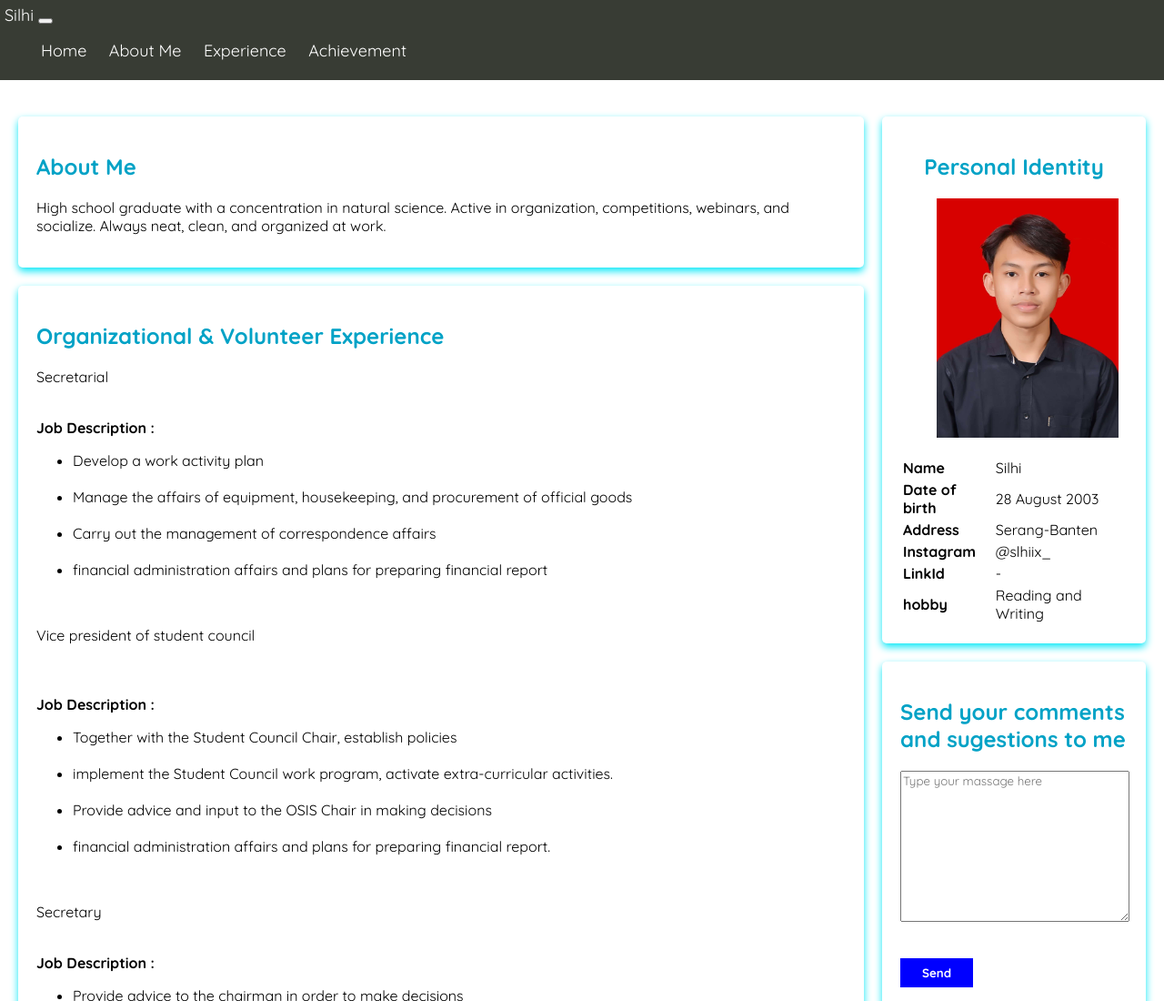
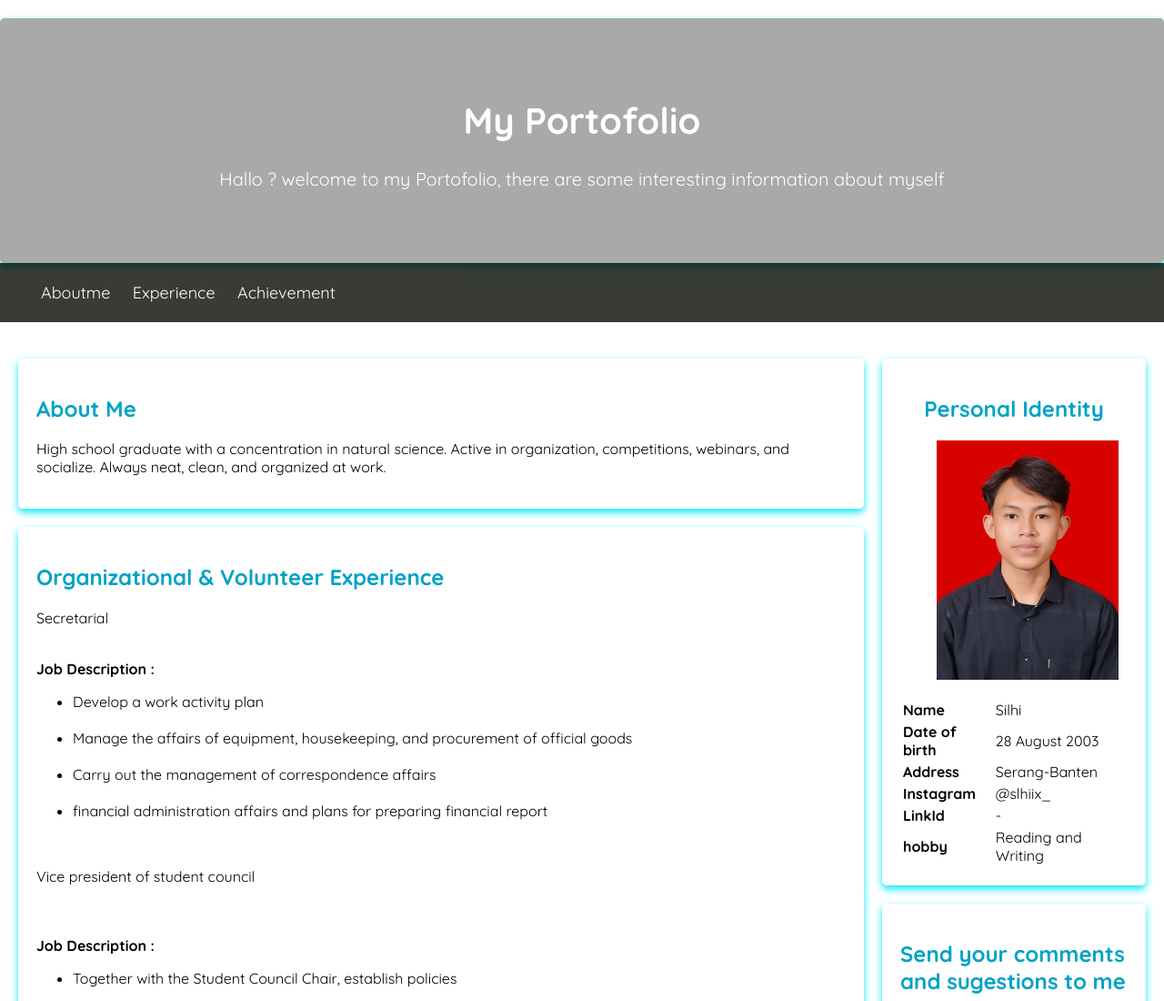
Before and after one commit to Silhi/sihiix_.github.io, a plain HTML site: page index.html in a window 1280 px wide. Shown: the top 1100 px of the page at 91% size. Drawn offline with nearby package versions, Linux system fonts and the light colour scheme.

Commit message:
Update index.html

```diff
--- a/index.html
+++ b/index.html
@@ -8,30 +8,17 @@
   </head>
   <body>
     <header>
-       <nav class="navbar navbar-expand-lg navbar-dark bg-dark shadow-sm">
-      <div class="container">
-        <a class="navbar-brand" href="#">Silhi</a>
-        <button class="navbar-toggler" type="button" data-bs-toggle="collapse" data-bs-target="#navbarNav" aria-controls="navbarNav" aria-expanded="false" aria-label="Toggle navigation">
-          <span class="navbar-toggler-icon"></span>
-        </button>
-        <div class="collapse navbar-collapse" id="navbarNav">
-          <ul class="navbar-nav ms-auto">
-            <li class="nav-item">
-              <a class="nav-link active" aria-current="page" href="#home">Home</a>
-            </li>
-            <li class="nav-item">
-              <a class="nav-link" href="#AboutMe">About Me</a>
-            </li>
-            <li class="nav-item">
-              <a class="nav-link" href="#Experience">Experience</a>
-            </li>
-            <li class="nav-item">
-              <a class="nav-link" href=""#MyAchievement">Achievement</a>
-            </li>
-          </ul>
-        </div>
+      <div class="jumbotron card">
+        <h1 data-aos="fade-up">My Portofolio</h1>
+        <p data-aos="fade-up">Hallo ? welcome to my Portofolio, there are some interesting information about myself</p>
       </div>
-    </nav>
+      <nav>
+        <ul>
+          <li><a href="#AboutMe">Aboutme</a></li>
+          <li><a href="#Experience">Experience</a></li>
+          <li><a href="#MyAchievement">Achievement</a></li>
+        </ul>
+      </nav>
     </header>
     <main>
       <div id="content">
```
